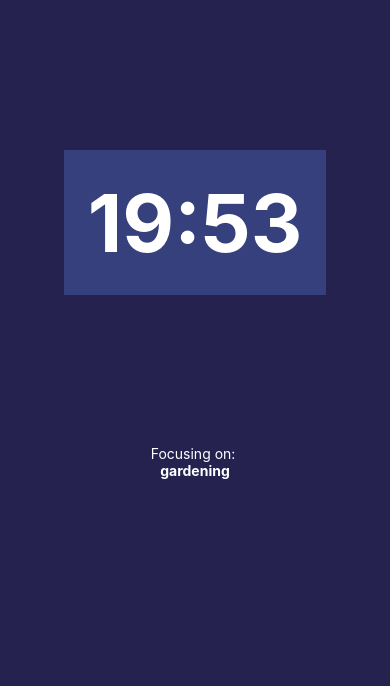
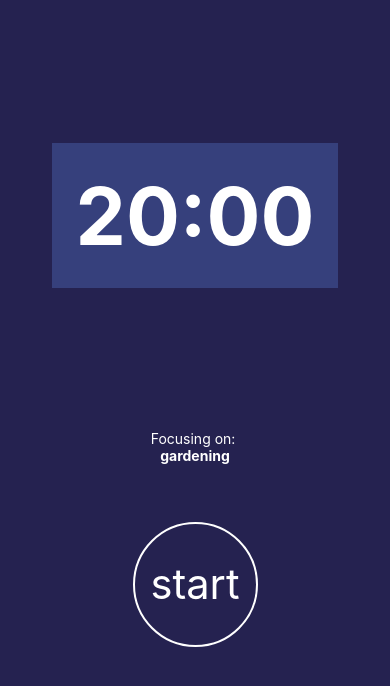
Before and after one commit to Vick-Bay/focustime, a React Native app: screen / in a window 390 px wide. Shown: the top 686 px of the page. Built offline with nearby package versions, Linux system fonts and the light colour scheme.

Commit message:
add timer functionality

```diff
--- a/src/Components/Countdown.js
+++ b/src/Components/Countdown.js
@@ -23,10 +23,13 @@
   }
 
   useEffect(() => {
+    if (isPaused) {
+      return;
+    }
     interval.current = setInterval(countDown, 1000)
 
     return () => clearInterval(interval.current)
-  }, [])
+  }, [isPaused])
 
   const [millis, setMillis] = useState(minutesToMillis(minutes))
 
--- a/src/Features/timer/Timer.js
+++ b/src/Features/timer/Timer.js
@@ -1,22 +1,30 @@
-import React from "react";
+import React, { useState } from "react";
 import { View, StyleSheet, Text } from 'react-native';
 
 
 import { colors } from '../../utils/colors';
 import { spacingSizes } from '../../utils/sizes';
 import { Countdown } from '../../Components/Countdown';
+import { RoundedButton } from '../../Components/RoundedButton'
 
 
 export const Timer = ({ focusSubject }) => {
-
+  const [isStarted, setIsStarted] = useState(false);
   return (
     <View style={styles.container}>
       <View style={styles.countdown}>
-        <Countdown />
+        <Countdown isPaused={!isStarted} />
       </View>
       <View style={{ paddingTop: spacingSizes.xxl }}>
         <Text style={styles.title}>Focusing on: </Text>
         <Text style={styles.task}>{focusSubject}</Text>
+      </View>
+      <View style={styles.buttonWrapper}>
+        {isStarted ? (
+          <RoundedButton title="pause" onPress={() => setIsStarted(false)} />
+        ) : (
+          <RoundedButton title="start" onPress={() => setIsStarted(true)} />
+        )}
       </View>
     </View>
   )
@@ -39,5 +47,11 @@
     flex: 0.5,
     alignItems: 'center',
     justifyContent: 'center'
+  },
+  buttonWrapper: {
+    flex: 0.3,
+    padding: 15,
+    justifyContent: 'center',
+    alignItems: 'center'
   }
 })
```
